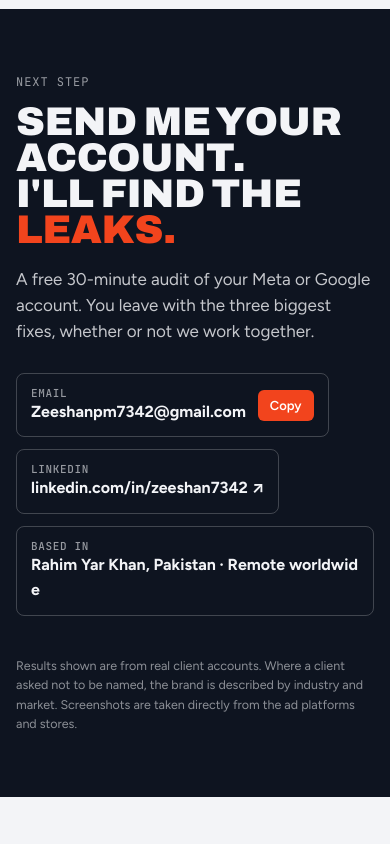
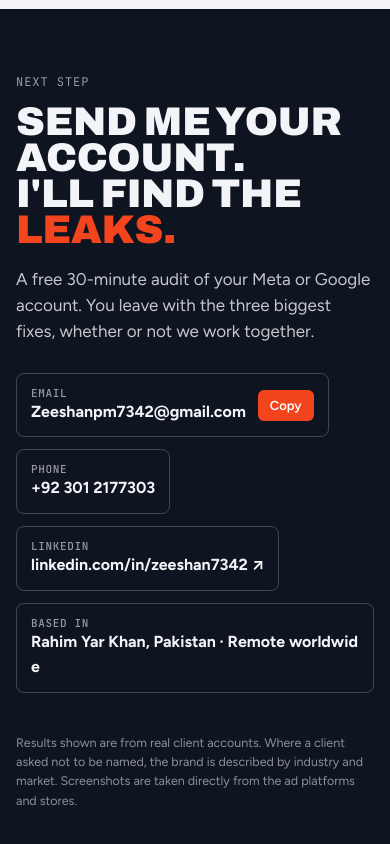
Before and after one commit to xeeshan7342/Portfolio, a plain HTML site: page index.html in a window 390 px wide. Shown: the part 8663-9507 px from the top of the page. Before the commit the page ends 9460 px from the top, so only its background shows below. Drawn offline with Linux system fonts and the light colour scheme.

Commit message:
Add phone number to contact section

```diff
--- a/index.html
+++ b/index.html
@@ -381,6 +381,7 @@ tr.detail td{padding:0 14px 22px;background:var(--signal-wash);border-bottom:1px
     <p style="max-width:56ch;opacity:.8;font-size:17px;margin:18px 0 0">A free 30-minute audit of your Meta or Google account. You leave with the three biggest fixes, whether or not we work together.</p>
     <div class="crow">
       <div class="cbox"><div><small>Email</small><b id="email">Zeeshanpm7342@gmail.com</b></div><button type="button" id="copy">Copy</button></div>
+      <div class="cbox"><a href="tel:+923012177303"><small>Phone</small><b>+92 301 2177303</b></a></div>
       <div class="cbox"><a href="https://www.linkedin.com/in/zeeshan7342" target="_blank" rel="noopener"><small>LinkedIn</small><b>linkedin.com/in/zeeshan7342 ↗</b></a></div>
       <div class="cbox"><div><small>Based in</small><b>Rahim Yar Khan, Pakistan · Remote worldwide</b></div></div>
     </div>
```
